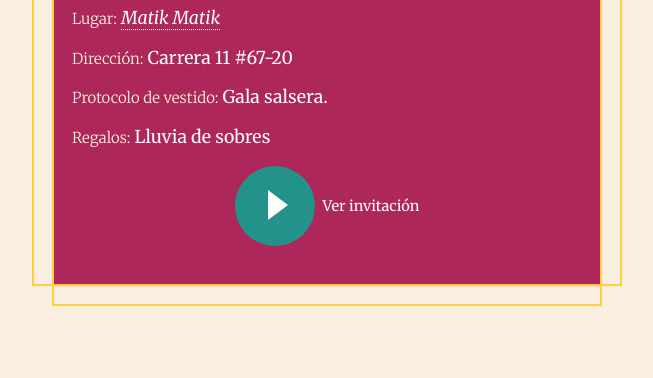
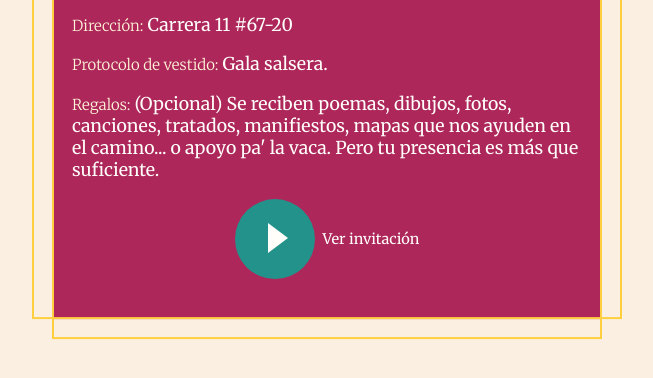
Before and after one commit to 1cgonza/pato-y-alejo, a website built with Vite: page index.html in a window 1280 px wide. Shown: the part 310-688 px from the top of the page, without its empty margins (313-966 px from the left). Built offline with nearby package versions, Linux system fonts and the light colour scheme; what @tsparticles/preset-confetti would draw is missing.

Commit message:
Actualizar index.html

```diff
--- a/index.html
+++ b/index.html
@@ -51,7 +51,7 @@
       </p>
       <p><span class="fuenteDelgada textoDoradoOscuro">Dirección:</span> Carrera 11 #67-20</p>
       <p><span class="fuenteDelgada textoDoradoOscuro">Protocolo de vestido:</span> Gala salsera.</p>
-      <p><span class="fuenteDelgada textoDoradoOscuro">Regalos:</span> Lluvia de sobres</p>
+      <p><span class="fuenteDelgada textoDoradoOscuro">Regalos:</span> (Opcional) Se reciben poemas, dibujos, fotos, canciones, tratados, manifiestos, mapas que nos ayuden en el camino... o apoyo pa' la vaca. Pero tu presencia es más que suficiente.</p>
 
       <div class="columnas">
         <span id="reproducir"><span class="iconoReproducir"></span></span>
@@ -62,8 +62,9 @@
     <div id="mensaje1" class="mensaje">Nos casamos y queremos invitarte a la ceremonia</div>
     <div id="mensaje2" class="mensaje">¡Prepara tu mejor pinta salsera!</div>
     <div id="mensaje3" class="mensaje">Te esperamos en Matik Matik el 20 de Septiembre, 2024 a las 7:30pm</div>
-    <div id="mensaje4" class="mensaje">Lluvia de sobres de regalo</div>
-    <div id="mensaje5" class="mensaje">- Alejo y Pati.</div>
+    <div id="mensaje4" class="mensaje">El regalo es opcional, pero se reciben poemas, dibujos, fotos, canciones, tratados, manifiestos, mapas que nos ayuden en el camino...</div>
+    <div id="mensaje5" class="mensaje">o apoyo pa' la vaca. Pero tu presencia es más que suficiente.</div>
+    <div id="mensaje6" class="mensaje">- Alejo y Pati.</div>
 
     <div id="fiesta"></div>
 
```
